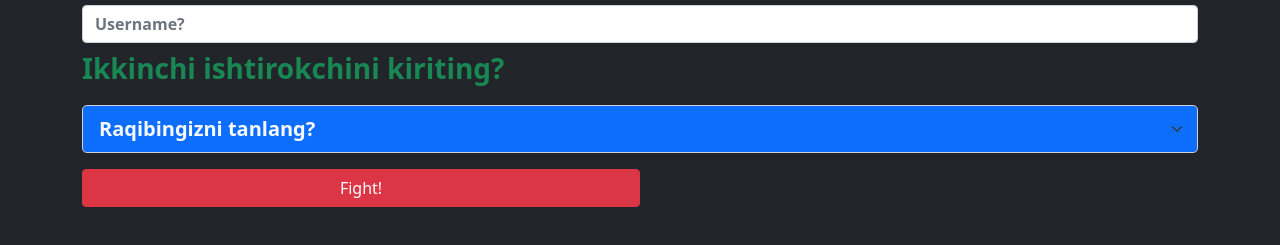
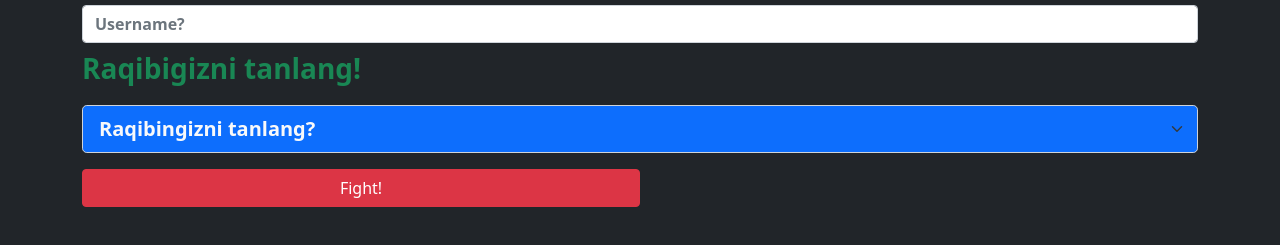
Before and after one commit to alimardon28/ufc, a plain HTML site: page index.html in a window 1280 px wide. Shown: the part 177-422 px from the top of the page. Drawn offline with Linux system fonts and the light colour scheme.

Commit message:
heading added

```diff
--- a/index.html
+++ b/index.html
@@ -15,7 +15,7 @@
         <div class="mb-3">
           <label for="exampleInputEmail1" class="form-label fs-3 fw-bold text-success mb-2">Ismigizni kiriting!</label>
           <input type="text" class="form-control form_input fw-bold " name="user_name" required  placeholder="Username?">
-          <div id="emailHelp" class="form-text fw-bold text-success fs-3 ">Ikkinchi ishtirokchini kiriting?</div>
+          <div id="emailHelp" class="form-text fw-bold text-success fs-3 ">Raqibigizni tanlang!</div>
         </div>
         <div class="mb-3">
             <select class="form-select form-select-lg bg-primary mb-3 form_select text-light fw-bold" name="user_fighter" required aria-label=".form-select-lg example">
```
